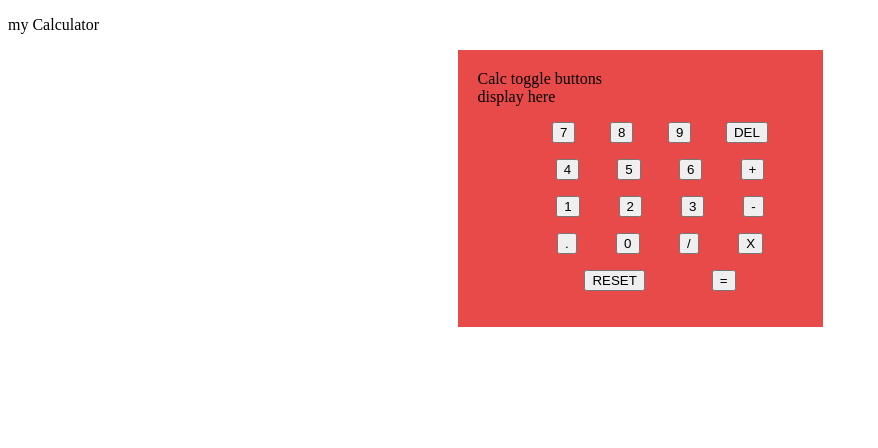
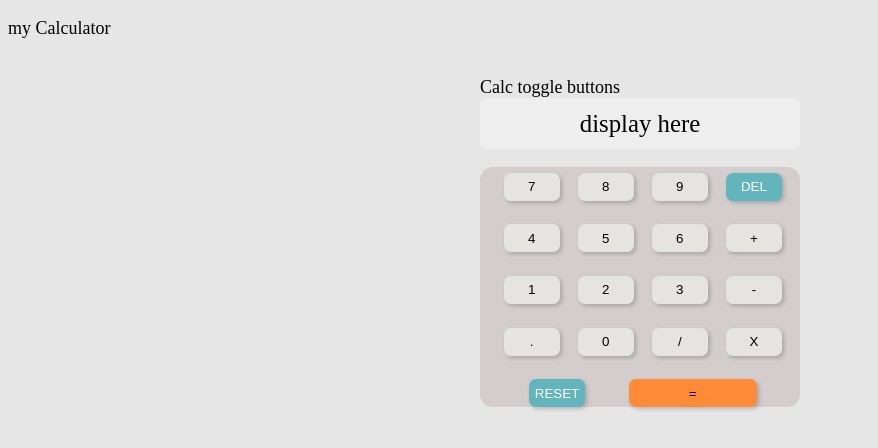
Before and after one commit to Anant1Agarwal/calculator2, a plain HTML site: page index.html in a window 1280 px wide. Shown: the whole page, without its empty margins (0-878 px from the left). Drawn offline with Linux system fonts and the light colour scheme.

Commit message:
modified css

```diff
--- a/calc.css
+++ b/calc.css
@@ -1,12 +1,15 @@
-
+body{
+    background:#e6e6e6;
+    font-size: large;
+}
 .calc{
 
-   max-width: 325px;
-    padding: 20px;
+   max-width: 20rem;
+    padding: 1.25rem;
     border: 0px solid #333;
-    height: auto;
+    height: 15rem;
     margin: auto;
-    background-color: #e84949;
+    background-color: #e6e6e6;
 
 }
 
@@ -14,4 +17,57 @@
     display:flex;
     justify-content: space-evenly;
     list-style-type: none;
+    padding: .35rem 0 0 0.35rem;
+
 }
+
+.input{
+    background-color: #d3cdcd;
+    border-radius: 13px;
+
+}
+
+
+#calc_display{
+    background-color: #eeeeee;
+    text-align: center;
+    height: 3.2rem ;
+    border-radius: 6px;
+    line-height: 3.2rem;
+    font-size: 1.55rem;
+}
+
+
+
+button{
+    display: flex;
+    justify-content: center;
+    align-items: center;
+    width: 3.5rem;
+    height: 1.75rem;
+    background-color: #e5e4e0;
+    border: none;
+    box-shadow: 2px 2px 4px rgba(0, 0, 0, 0.2);
+    cursor:pointer;
+    border-radius: 7px;
+}
+button:hover {
+    background-color:#ffffff;
+
+ }
+
+ #delete,#reset{
+    background-color: #62b5bd;
+    color:white
+ }
+ #delete:hover,#reset:hover{
+    background-color: #48edff;
+ }
+
+ #equal{
+    background-color: #ff8b38;
+    width: 8rem;
+ }
+ #equal:hover{
+    color: white;
+ }
--- a/index.html
+++ b/index.html
@@ -43,8 +43,8 @@
         </ul>
 
         <ul class="inputrow">
-          <button value="RESET">RESET</button>
-          <button value="equal">=</button>
+          <button id="reset"  value="RESET">RESET</button>
+          <button id="equal" value="equal">=</button>
         </ul>
       </div>
     </div>
```
